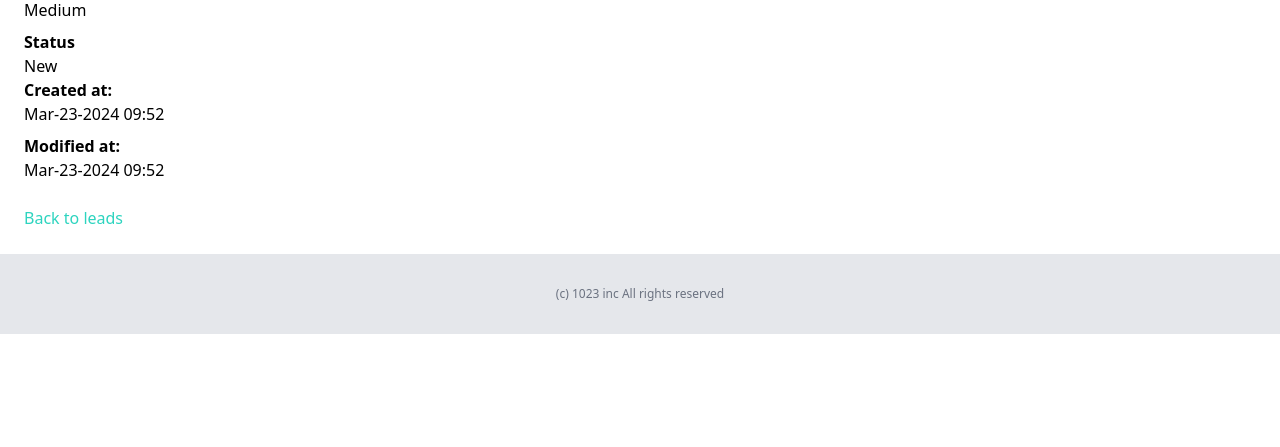
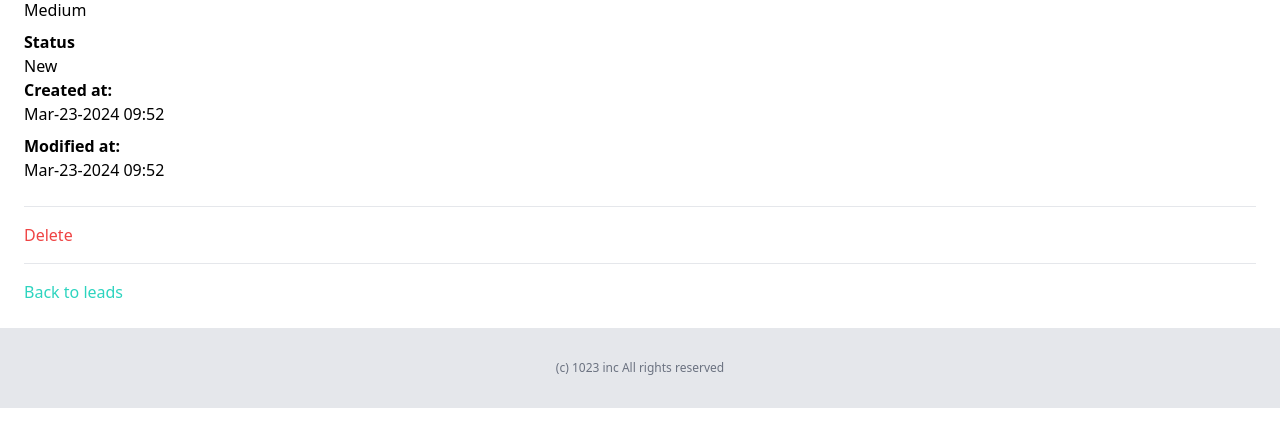
Before and after one commit to 1023LLC/Teal-CRM, a Django app: page /dashboard/leads/1/ in a window 1280 px wide. Shown: the part 254-701 px from the top of the page. Run offline with Django 5.2, Linux system fonts and the light colour scheme; a user stored in the database is signed in; data comes from the database, SQL or seed files in the repository; both versions use the stored data as it was after the commit; some libraries are stand-ins or nearby versions.

Commit message:
Implemented the Delete Leads feature

```diff
--- a/lead/templates/lead/leads_detail.html
+++ b/lead/templates/lead/leads_detail.html
@@ -25,6 +25,13 @@
         <p class="font-semibold">Modified at:</p>
         <p class="mb-6">{{ lead.modified_at|date:"M-d-Y H:i" }}</p>
 
+        <hr class="my-4">
+
+        <a href="{% url 'lead:leads_delete' lead.id %}" class="text-red-500">Delete</a>
+
+        <hr class="my-4">
+
+
         <a href="{% url 'lead:leads_list' %}" class="text-teal-400">Back to leads</a>
 
     </div>
--- a/lead/urls.py
+++ b/lead/urls.py
@@ -7,5 +7,6 @@ app_name = 'lead'
 urlpatterns = [
     path('', views.leads_list, name='leads_list'),
     path('<int:pk>/', views.leads_detail, name='leads_detail'),
+    path('<int:pk>/delete/', views.leads_delete, name='leads_delete'),
     path('add-lead/', views.add_lead, name='add_lead')
 ]
--- a/lead/views.py
+++ b/lead/views.py
@@ -20,6 +20,14 @@ def leads_detail(request, pk):
 
     return render(request, 'lead/leads_detail.html', {'lead':lead})
 
+@login_required
+def leads_delete(request, pk):
+    lead = get_object_or_404(Lead, created_by=request.user, pk=pk)
+
+    lead.delete()
+
+    return redirect('lead:leads_list')
+
 
 @login_required
 def add_lead(request):
```
Also changed, not shown: db.sqlite3.
